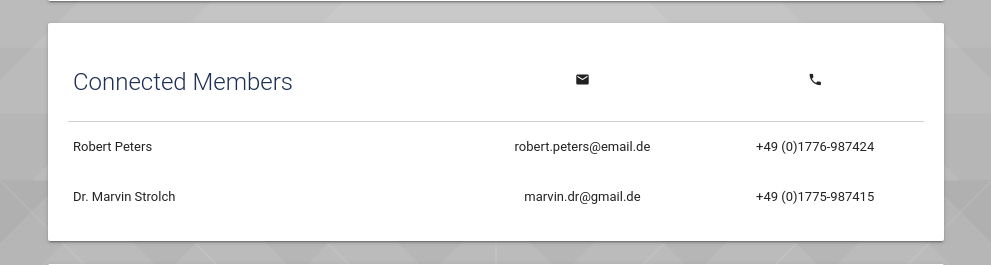
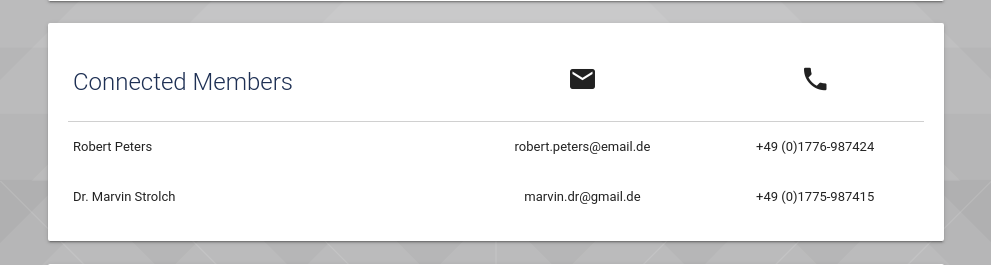
Before and after one commit to janmattfeld/InsurHack2016, a Flask app: page /dashboard/ in a window 1280 px wide. Shown: the part 382-647 px from the top of the page, without its empty margins (144-1135 px from the left). Run offline with Flask 2, Linux system fonts and the light colour scheme; data that the repository does not hold is empty.

Commit message:
enlarge icons

```diff
--- a/server/app/templates/dashboard.html
+++ b/server/app/templates/dashboard.html
@@ -137,8 +137,8 @@
                             <thead>
                             <tr>
                                 <th><span class="card-title truncate primary-color-text">Connected Members</span></th>
-                                <th class="center"><i class="material-icons valign tiny">email</i></th>
-                                <th class="center"><i class="material-icons valign tiny">phone</i></th>
+                                <th class="center"><i class="material-icons valign small">email</i></th>
+                                <th class="center"><i class="material-icons valign small">phone</i></th>
                             </tr>
                             </thead>
                             <tbody>
```
